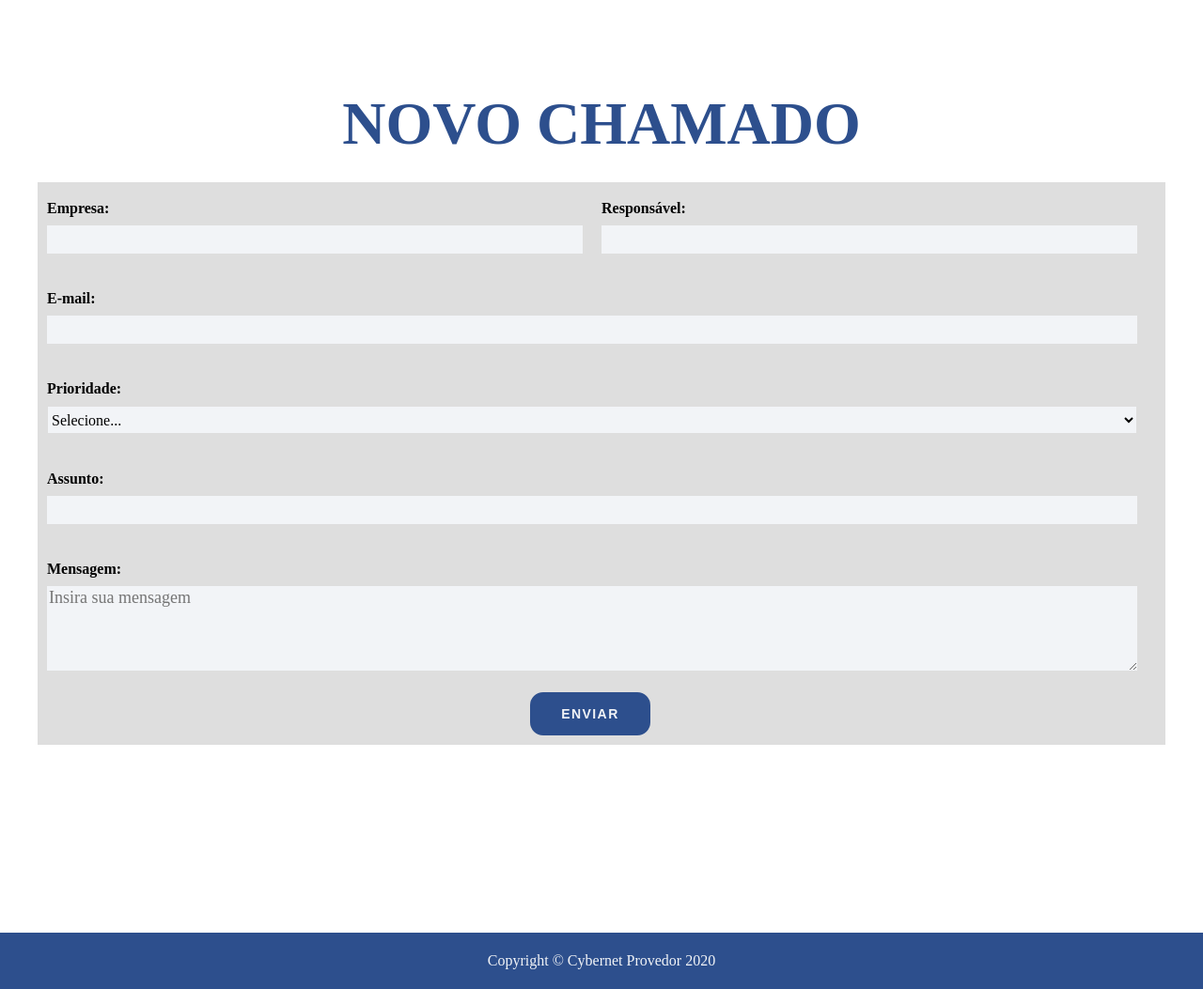
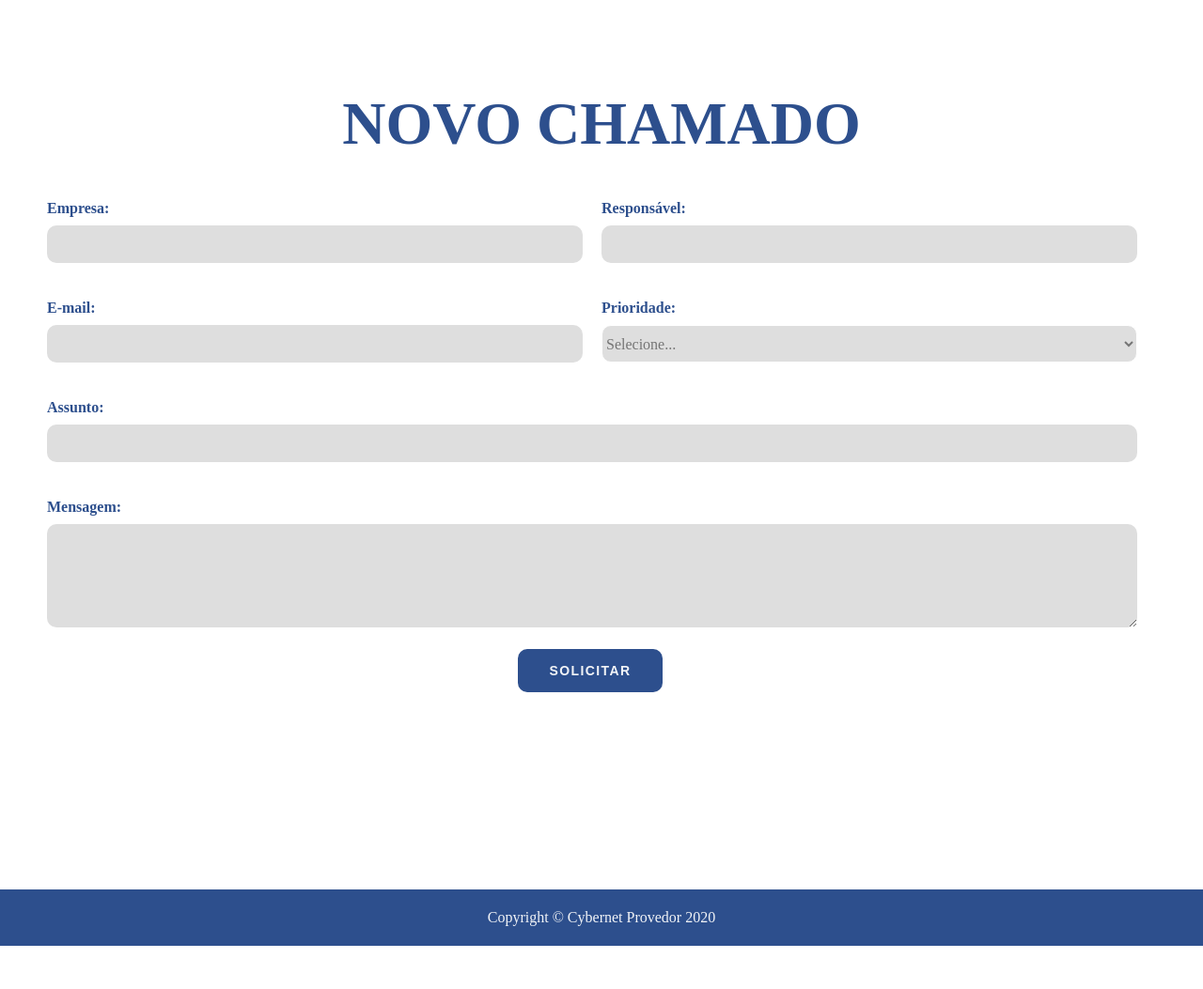
Before and after one commit to monteirocarlos/chamados, a PHP site: page /view/cadastro.html in a window 1280 px wide. Shown: the part 83-1136 px from the top of the page at 94% size. After the commit the page ends 1090 px from the top, so only its background shows below. Run offline with PHP 8.4, Linux system fonts and the light colour scheme; some web fonts are replaced.

Commit message:
Novo página inserida

```diff
--- a/css/_form.scss
+++ b/css/_form.scss
@@ -1,8 +1,3 @@
-.form_geral {
-background-color: $cinza-medio;
-
-}
-
 .form_top {
     margin-top: 30px;
     text-align: center;
@@ -16,34 +11,46 @@ background-color: $cinza-medio;
     font-weight: bold;
     text-align: left;
     input{
-        height: 30px;
+        height: 40px;
         width: 100%;
         border: none;
         margin-top: 10px;
-        background-color: $cinza-claro;
+        background-color: $cinza-medio;
+        border-radius: 10px;
+        font-family: Venn;
+        font-size: 16px;
     }
     textarea {
         width: 100%;
-        height: 90px;
+        height: 110px;
         border: none;
         margin-top: 10px;
         font-family: Venn;
         font-size: 18px;
-        background-color: $cinza-claro;
+        background-color: $cinza-medio;
+        border-radius: 10px;
+
     }
 }
 
 .form_ind {
     select {
         width: 100%;
-        height: 30px;
+        height: 40px;
         margin-top: 10px;
         font-family: Venn;
         font-size: 16px;
-        border: 1px solid $cinza-medio;
-        background-color: $cinza-claro;
+        border: 1px solid #ffff;
+        background-color: $cinza-medio;
+        color: #757575;
+        border-radius: 10px;
     }
 }
+
+label {
+    color: $cinza-escuro;
+}
+
 
 .botao{
     margin-top: 60px;
@@ -52,7 +59,7 @@ background-color: $cinza-medio;
 
 .btn {
     border: 3px solid $cinza-escuro;
-    border-radius: 1em;
+    border-radius: 10px;
     background: $cinza-escuro;
     padding: 10px 30px;
     color: $cinza-claro;
--- a/css/_painel.scss
+++ b/css/_painel.scss
@@ -3,6 +3,7 @@
     height: 70px;
     display: inline-block;
     margin-top: 60px;
+    border-radius: 10px;
     img {
         margin-top: 17px;
         width: 32px;
--- a/css/style.css
+++ b/css/style.css
@@ -303,6 +303,7 @@ header {
   height: 70px;
   display: inline-block;
   margin-top: 60px;
+  border-radius: 10px;
 }
 
 .painel img {
@@ -330,10 +331,6 @@ header {
   text-decoration: none;
 }
 
-.form_geral {
-  background-color: #DEDEDE;
-}
-
 .form_top {
   margin-top: 30px;
   text-align: center;
@@ -348,31 +345,41 @@ header {
 }
 
 .form_ind input {
-  height: 30px;
+  height: 40px;
   width: 100%;
   border: none;
   margin-top: 10px;
-  background-color: #f2f4f7;
+  background-color: #DEDEDE;
+  border-radius: 10px;
+  font-family: Venn;
+  font-size: 16px;
 }
 
 .form_ind textarea {
   width: 100%;
-  height: 90px;
+  height: 110px;
   border: none;
   margin-top: 10px;
   font-family: Venn;
   font-size: 18px;
-  background-color: #f2f4f7;
+  background-color: #DEDEDE;
+  border-radius: 10px;
 }
 
 .form_ind select {
   width: 100%;
-  height: 30px;
+  height: 40px;
   margin-top: 10px;
   font-family: Venn;
   font-size: 16px;
-  border: 1px solid #DEDEDE;
-  background-color: #f2f4f7;
+  border: 1px solid #ffff;
+  background-color: #DEDEDE;
+  color: #757575;
+  border-radius: 10px;
+}
+
+label {
+  color: #2D4F8D;
 }
 
 .botao {
@@ -381,7 +388,7 @@ header {
 
 .btn {
   border: 3px solid #2D4F8D;
-  border-radius: 1em;
+  border-radius: 10px;
   background: #2D4F8D;
   padding: 10px 30px;
   color: #f2f4f7;
--- a/index.html
+++ b/index.html
@@ -51,7 +51,7 @@
           </div>
          </a>
 
-         <a href="">
+         <a href="view/perfil.html">
           <div class="painel grid-8">
             <div class="grid-4">
             <img src="img/men.png" alt="Novo Chamado">
--- a/view/cadastro.html
+++ b/view/cadastro.html
@@ -15,6 +15,7 @@
         </div>
     </header>
 
+    <main class="bg">
     <section>
         <div class="container">
             <div class="titulo">
@@ -39,12 +40,12 @@
                     <input type="text">
                     </div>
 
-                    <div class="grid-16 form_ind">
+                    <div class="grid-8 form_ind">
                     <label for="fname">E-mail:</label><br>
                     <input type="text">
                     </div>
 
-                    <div class="grid-16 form_ind">
+                    <div class="grid-8 form_ind">
                     <label for="name">Prioridade:</label><br>
                     <select>
                         <option value="">Selecione...</option>
@@ -61,17 +62,19 @@
 
                     <div class="grid-16 form_ind">
                     <label for="fname">Mensagem:</label><br>
-                    <textarea type="textarea"  placeholder="Insira sua mensagem"></textarea>
+                    <textarea type="textarea"></textarea>
 
                     </div>
 
-                    <button type="button" class="btn">Enviar</button>&nbsp
+                    <button type="button" class="btn">Solicitar</button>&nbsp
 
                     </form>
             </div>
         </div>
     </div>
     </section>
+
+
 
     <section class="footer_form">
         <div class="container">
@@ -80,6 +83,6 @@
         </div>
         </div>
     </section>
-
+</main>
 </body>
 </html>
```
Also changed, not shown: view/perfil.html (added, +41 -0 lines), img/teste.jpg (added), img/teste.png (added), img/teste2.png (added), 1 other file.
